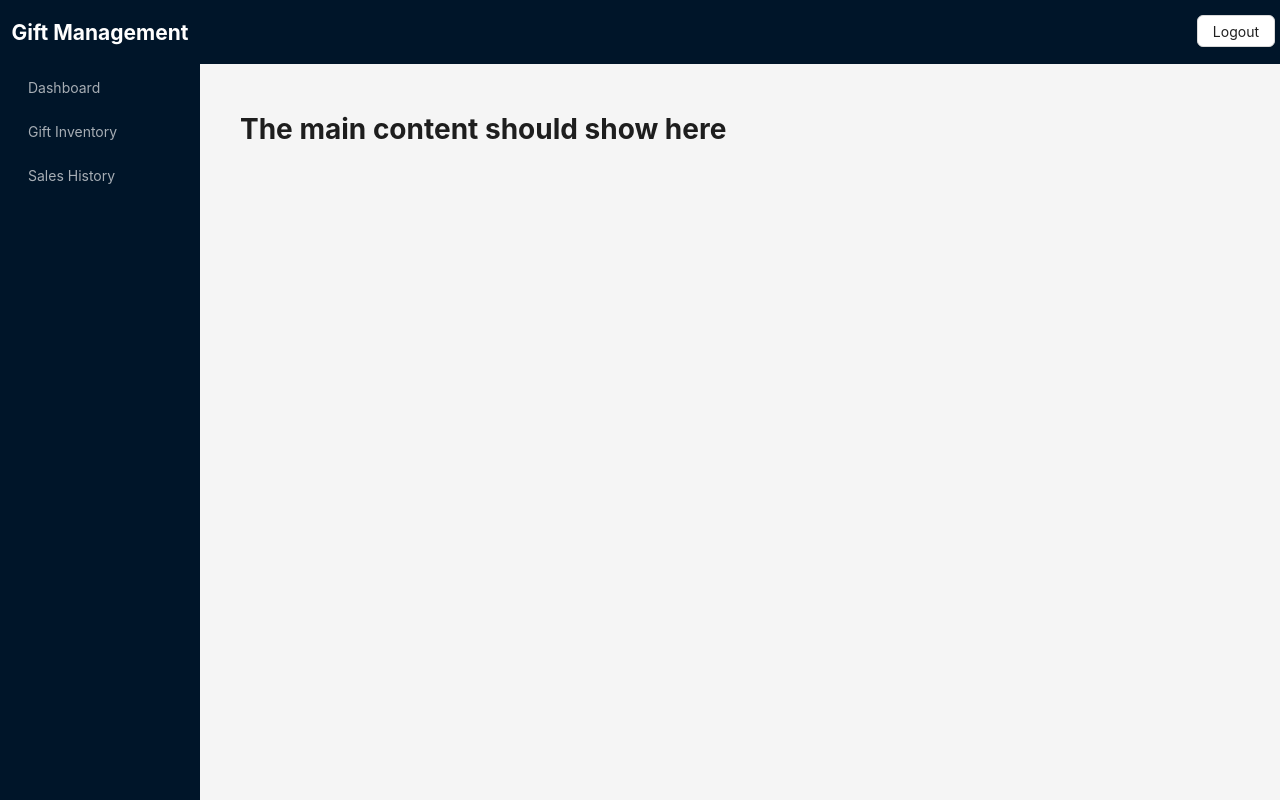
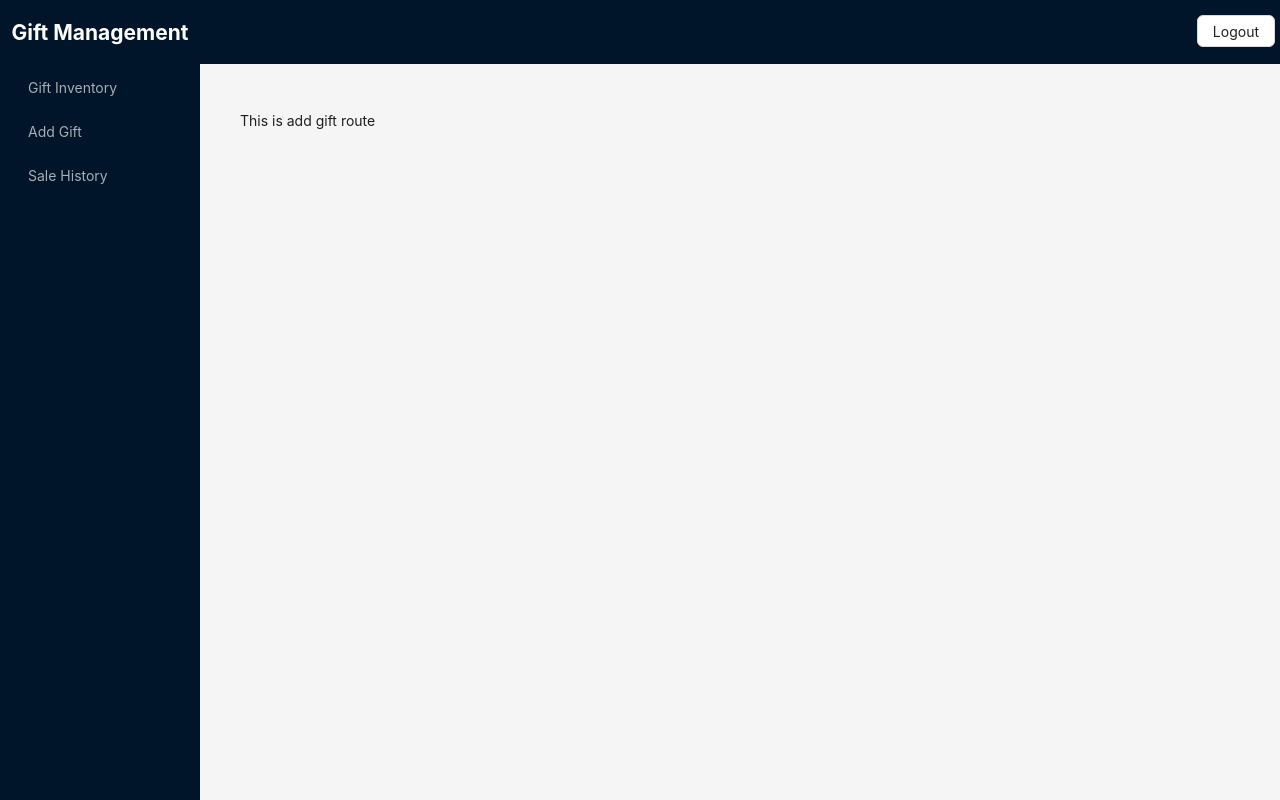
Before and after one commit to maniksarker25/gift-shop-client, a React (Vite) app: page /add-gift in a window 1280 px wide. Built offline with nearby package versions, Linux system fonts and the light colour scheme.

Commit message:
setup routes with react router dom

```diff
--- a/src/components/layout/MainLayout.tsx
+++ b/src/components/layout/MainLayout.tsx
@@ -1,19 +1,20 @@
 import { Button, Layout, Menu, MenuProps } from "antd";
+import { NavLink, Outlet } from "react-router-dom";
 
 const { Header, Content, Sider } = Layout;
 
 const items: MenuProps["items"] = [
   {
     key: "1",
-    label: "Dashboard",
+    label: <NavLink to={"gift-inventory"}>Gift Inventory</NavLink>,
   },
   {
     key: "2",
-    label: "Gift Inventory",
+    label: <NavLink to={"add-gift"}>Add Gift</NavLink>,
   },
   {
     key: "3",
-    label: "Sales History",
+    label: <NavLink to={"sale-history"}>Sale History</NavLink>,
   },
 ];
 const MainLayout = () => {
@@ -70,7 +71,7 @@ const MainLayout = () => {
               minHeight: 360,
             }}
           >
-            <h1>The main content should show here</h1>
+            <Outlet />
           </div>
         </Content>
       </Layout>
--- a/src/main.tsx
+++ b/src/main.tsx
@@ -1,10 +1,12 @@
 import React from "react";
 import ReactDOM from "react-dom/client";
-import App from "./App.tsx";
+
 import "./index.css";
+import { RouterProvider } from "react-router-dom";
+import router from "./routes/routes.tsx";
 
 ReactDOM.createRoot(document.getElementById("root")!).render(
   <React.StrictMode>
-    <App />
+    <RouterProvider router={router} />
   </React.StrictMode>
 );
--- /dev/null
+++ b/src/pages/AddGift.tsx
@@ -0,0 +1,7 @@
+import React from "react";
+
+const AddGift = () => {
+  return <div>This is add gift route</div>;
+};
+
+export default AddGift;
--- /dev/null
+++ b/src/pages/GiftInventory.tsx
@@ -0,0 +1,7 @@
+import React from "react";
+
+const GiftInventory = () => {
+  return <div>This is gift inventory</div>;
+};
+
+export default GiftInventory;
--- /dev/null
+++ b/src/pages/SaleHistory.tsx
@@ -0,0 +1,7 @@
+import React from "react";
+
+const SaleHistory = () => {
+  return <div>This is sele history page</div>;
+};
+
+export default SaleHistory;
--- /dev/null
+++ b/src/routes/routes.tsx
@@ -0,0 +1,28 @@
+import { createBrowserRouter } from "react-router-dom";
+import App from "../App";
+import GiftInventory from "../pages/GiftInventory";
+import AddGift from "../pages/AddGift";
+import SaleHistory from "../pages/SaleHistory";
+
+const router = createBrowserRouter([
+  {
+    path: "/",
+    element: <App />,
+    children: [
+      {
+        path: "gift-inventory",
+        element: <GiftInventory />,
+      },
+      {
+        path: "add-gift",
+        element: <AddGift />,
+      },
+      {
+        path: "sale-history",
+        element: <SaleHistory />,
+      },
+    ],
+  },
+]);
+
+export default router;
```
